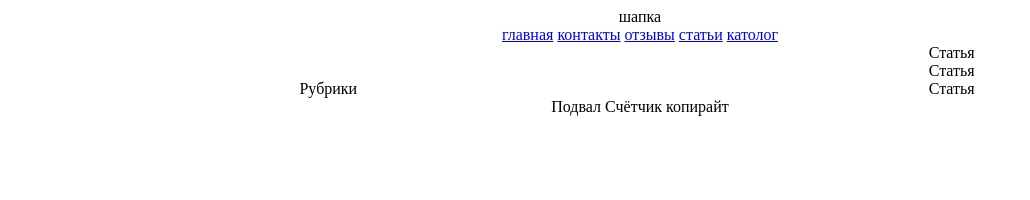
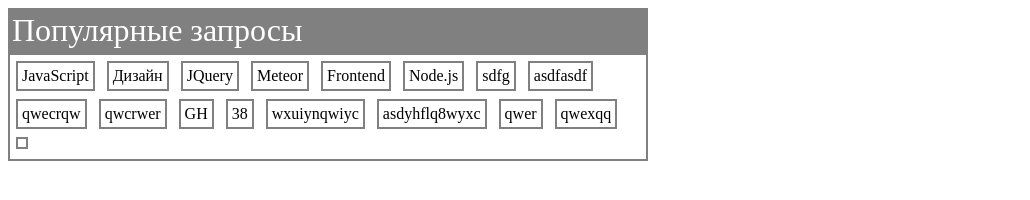
Before and after one commit to wswfws/code_future, a plain HTML site: page practic/2.1/2/index.html in a window 1280 px wide. Shown: the whole page, without its empty margins (0-1030 px from the left). Drawn offline with Linux system fonts and the light colour scheme.

Commit message:
complite 2.2 practic

```diff
--- a/practic/2.1/2/index.html
+++ b/practic/2.1/2/index.html
@@ -8,34 +8,29 @@
     <link rel="stylesheet" href="main.css">
 </head>
 <body>
-    <header>
-        шапка
-    </header>
 
-    <nav>
-        <a href = "#">главная</a>
-        <a href = "#">контакты</a>
-        <a href = "#">отзывы</a>
-        <a href = "#">статьи</a>
-        <a href = "#">католог</a>
-    </nav>
-
+    <div class="head">
+        Популярные запросы
+    </div>
     <aside>
-        Рубрики
+        <div>JavaScript</div>
+        <div>Дизайн</div>
+        <div>JQuery</div>
+        <div>Meteor</div>
+        <div>Frontend</div>
+        <div>Node.js</div>
+        <div>sdfg</div>
+        <div>asdfasdf</div>
+        <div>qwecrqw</div>
+        <div>qwcrwer</div>
+        <div>GH</div>
+        <div>38</div>
+        <div>wxuiynqwiyc</div>
+        <div>asdyhflq8wyxc</div>
+        <div>qwer</div>
+        <div>qwexqq </div>
+        <div> </div>
     </aside>
-
-    <main>
-        <article>Статья</article>
-        <article>Статья</article>
-        <article>Статья</article>
-    </main>
-
-    <footer>
-        Подвал
-        Счётчик
-        копирайт
-
-    </footer>
 
 </body>
 </html>
--- a/practic/2.1/2/main.css
+++ b/practic/2.1/2/main.css
@@ -1,13 +1,25 @@
-*{
-    text-align: center;
+aside{
+    border: 2px solid gray;
+    color: black;
+    width:50%;
+    min-width: 500px;
+    padding: 2px;
 }
 
-nav{
-
+div{
+    border: 2px solid gray;
+    color: black;
+    width:max-content;
+    padding: 4px;
+    margin: 4px;
+    display: inline-flex;
 }
-
-
-main, aside{
-    display: inline-block;
-    width: 49%;
+.head{
+    width:50%;
+    min-width: 500px;
+    padding: 2px;
+    margin: 0;
+    color:white;
+    background-color: gray;
+    font-size: xx-large;
 }
```
